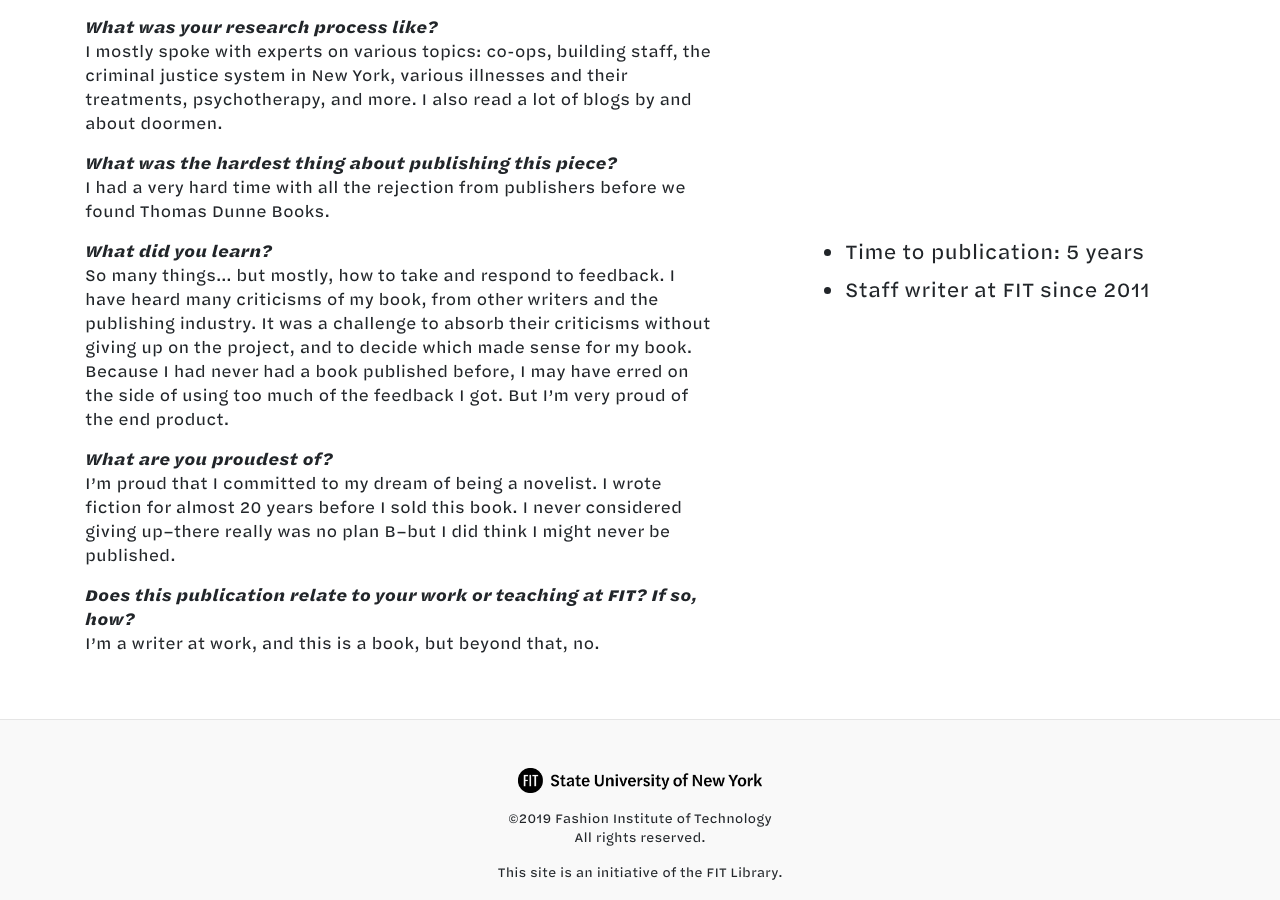
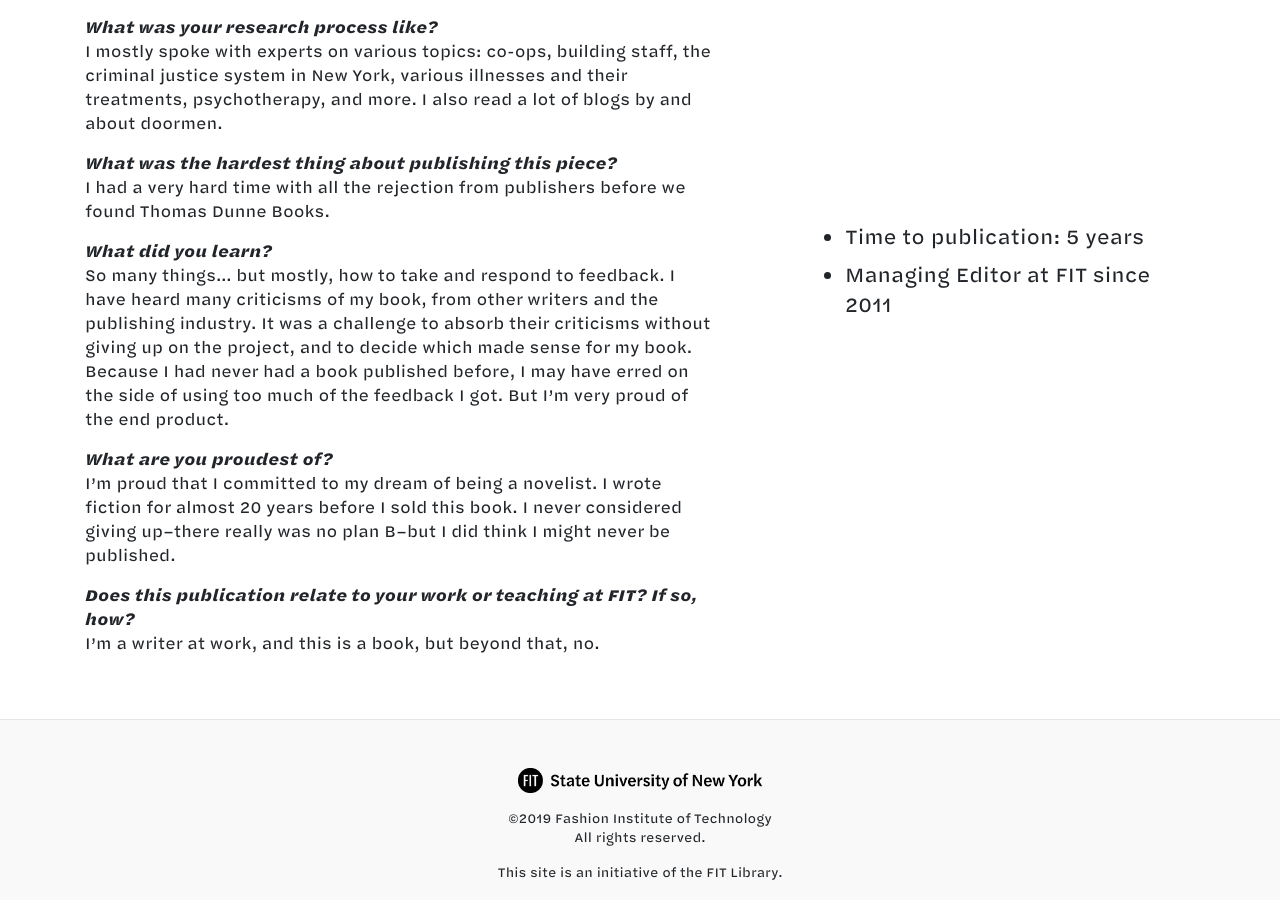
Before and after one commit to fit-authors/fit-authors.github.io, a Jekyll site: the page built from _profiles/jonathan-vatner.md, in a window 1280 px wide and 900 px high, scrolled down 1331 px. Built offline with Jekyll 4.4.1, drawn with Linux system fonts in a browser that asks for light colours; nearby versions of some CDN libraries; some of the changed text lies outside the part shown.

Commit message:
updated position

```diff
--- a/_profiles/jonathan-vatner.md
+++ b/_profiles/jonathan-vatner.md
@@ -2,7 +2,7 @@
 layout: profile
 name: Jonathan Vatner
 interview: 2019-12
-title: Staff Writer
+title: Managing Editor
 division: Communications and External Relations
 department: Hue magazine
 email: jonathan_vatner@fitnyc.edu
@@ -12,7 +12,7 @@
 image: vatner.jpg
 about:
   - 'Time to publication: 5 years'
-  - Staff writer at FIT since 2011
+  - Managing Editor at FIT since 2011
 
 work:
   title: Carnegie Hill
```
Also changed, not shown: _events/2020-09-30-vatner.md (+1 -1 lines).
